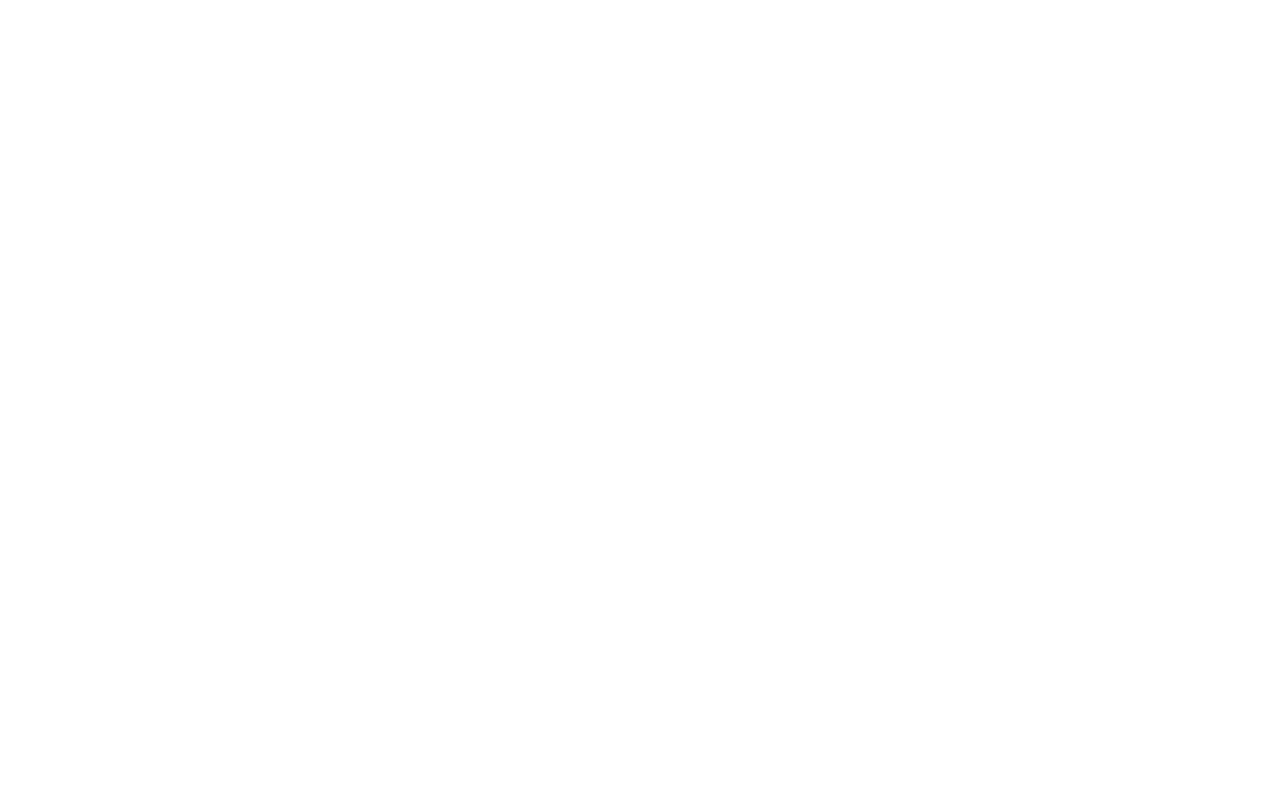
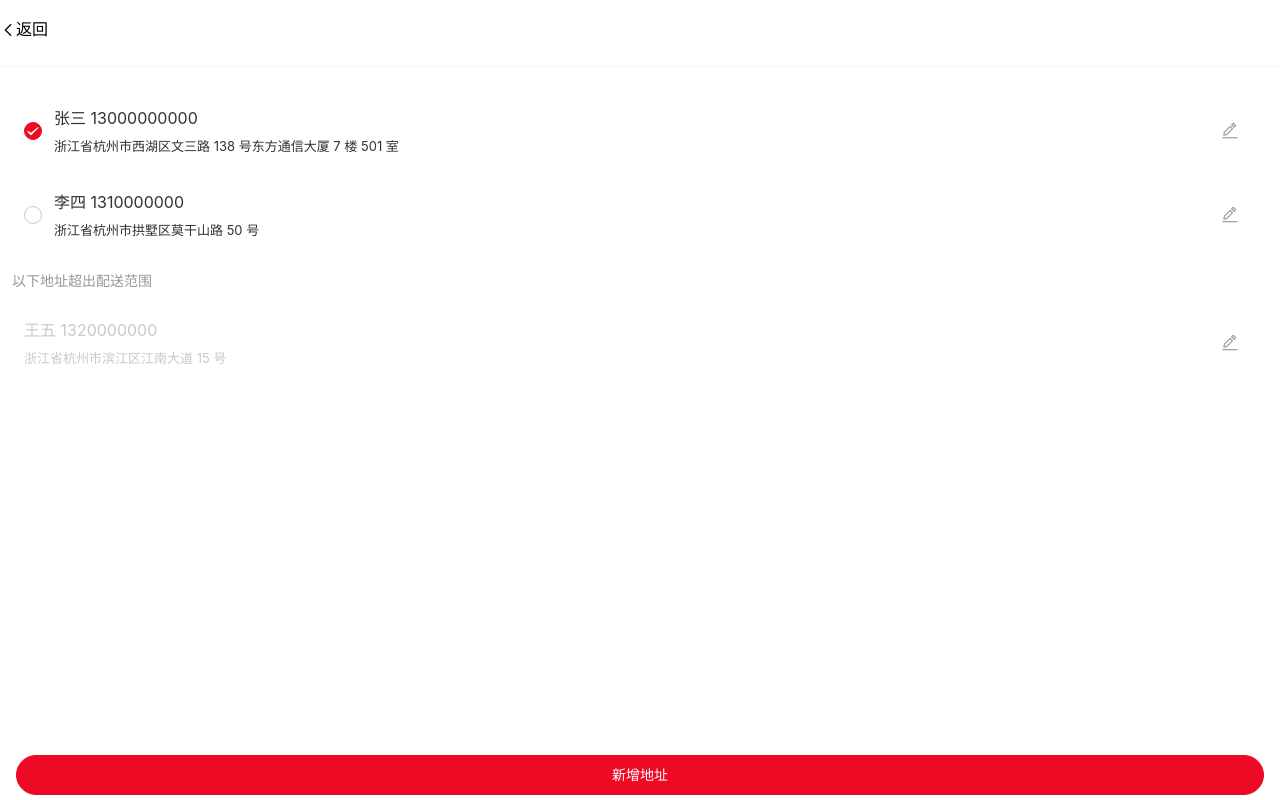
Before and after one commit to lanfengqiuqian/vue_vuex_vuerouter_app, a Vue app: page /userAddress in a window 1280 px wide. Built offline with nearby package versions, Linux system fonts and the light colour scheme.

Commit message:
[lanqiang]合并代码

```diff
--- /dev/null
+++ b/src/pages/UserAddress.vue
@@ -0,0 +1,75 @@
+<template>
+    <div class="userAddress">
+        <div class="back" @click="backHandler">
+            <van-icon name="arrow-left"  />
+            <span>返回</span>
+        </div>
+        <van-divider />
+
+        <van-address-list
+        v-model="chosenAddressId"
+        :list="list"
+        :disabled-list="disabledList"
+        disabled-text="以下地址超出配送范围"
+
+        />
+
+    </div>
+</template>
+<script>
+
+// import Vue from 'vue';
+// import { AddressList } from 'vant';
+
+// Vue.use(AddressList);
+export default {
+    data(){
+        return {
+            chosenAddressId: '1',
+            list: [
+                {
+                id: '1',
+                name: '张三',
+                tel: '13000000000',
+                address: '浙江省杭州市西湖区文三路 138 号东方通信大厦 7 楼 501 室'
+                },
+                {
+                id: '2',
+                name: '李四',
+                tel: '1310000000',
+                address: '浙江省杭州市拱墅区莫干山路 50 号'
+                }
+            ],
+            disabledList: [
+                {
+                id: '3',
+                name: '王五',
+                tel: '1320000000',
+                address: '浙江省杭州市滨江区江南大道 15 号'
+                }
+            ]
+        }
+    },
+    methods:{
+        backHandler(){
+            // this.$rourer.go(-1)
+            this.$router.push({path:"/user"})
+        }
+    }
+
+}
+</script>
+<style scoped>
+    .back{
+        height: 40px;
+        line-height: 40px;
+        position: relative;
+        padding-top: 10px;
+
+    }
+    .back span{
+        position: absolute;
+        top:9px;
+    }
+
+</style>
--- a/src/pages/manager/Order.vue
+++ b/src/pages/manager/Order.vue
@@ -1,6 +1,39 @@
 <template>
     <div class="order">
-        这是订单...helloworld
+       <div class="title">
+            <van-sticky>
+            <van-button style="width:100%">我的订单</van-button>
+            </van-sticky>
+            <hr>
+            <van-tabs>
+                    <!-- {{orders}} -->
+                <van-tab title="全部订单" >
+                   <!-- <van-card
+                   v-for="o in orders" :key="o.id"
+                    num="1"
+                    :price="o.total"
+                    :desc="o.remark"
+                    :number="o.orderTime"
+                    thumb="https://img.yzcdn.cn/vant/t-thirt.jpg"
+                    /> -->
+                    <van-card
+                    v-for="o in orders" :key="o.id"
+                    num="1"
+                    :price="o.total"
+                    :desc="o.remark"
+                    title="商品标题"
+                    thumb="https://img.yzcdn.cn/vant/t-thirt.jpg"
+                    >
+                        <div slot="tags">
+                            <van-tag plain type="danger"></van-tag>
+                        </div>
+                    </van-card>
+                </van-tab>
+                <van-tab title="未付款"></van-tab>
+                <van-tab title="未服务"> 3</van-tab>
+                <van-tab title="未评价"> 4</van-tab>
+            </van-tabs>
+       </div>
     </div>
 </template>
 <script>
@@ -8,18 +41,47 @@ import {mapState,mapGetters,mapMutations,mapActions} from 'vuex'
 export default {
     data(){
         return {
-
+            active:0,
         }
     },
     computed:{
-        ...mapState("order",[]),
+        ...mapState("order",["orders"]),
         ...mapGetters("order",[]),
     },
     methods:{
-        ...mapMutations("order",[]),
-        ...mapActions("order",[]),
+        ...mapMutations("order",[""]),
+        ...mapActions("order",["findAllOrders"]),
+        //普通方法
+         dateParse(dataString) {
+		  if(dataString){
+		    let date = new Date(dataString);
+		    let Y = date.getFullYear() + '-';
+		    let M = (date.getMonth()+1 < 10 ? '0'+(date.getMonth()+1) : date.getMonth()+1) + '-';
+		    let D = (date.getDate()< 10 ? '0'+date.getDate() : date.getDate())+' ';
+		    let h = (date.getHours()< 10 ? '0'+date.getHours() : date.getHours())+ ':';
+		    let m = (date.getMinutes()< 10 ? '0'+date.getMinutes() : date.getMinutes())+ ':';
+		    let s = (date.getSeconds()< 10 ? '0'+date.getSeconds() : date.getSeconds());
+		    return Y+M+D+h+m+s;
+		  }else{
+		    return '';
+		  }
+		}
     },
     created(){
+        this.findAllOrders();
+        console.log(this.dateParse(1568961628188))
     }
 }
 </script>
+<style scoped>
+    .title {
+        text-align: center;
+        font-size: 1.5rem;
+        margin-bottom: 1px;
+        border: 1px !important;
+    }
+    .title * {
+        border: 0px;
+
+    }
+</style>
--- a/src/router/index.js
+++ b/src/router/index.js
@@ -33,10 +33,15 @@ const routes = [
       }]
     }]
   },
+  //登陆
   {
     path: '/login',
     name: 'login',
     component: () => import('../pages/Login.vue')
+  },{
+    path:'/userAddress',
+    name:'userAddress',
+    component: () => import(/* webpackChunkName: "about" */ '../pages/UserAddress.vue')
   }
 ]
 
--- a/src/store/order.js
+++ b/src/store/order.js
@@ -3,11 +3,20 @@ import {get,post,post_array} from '../http/axios'
 export default {
     namespaced:true,
     state:{
-        test:"hello"
+        test:"hello",
+        orders:[]
     },
     getters:{
     },
     mutations:{
+        refreshOrders(state,orders){
+            state.orders=orders;
+        }
     },
-    actions:{}
+    actions:{
+        async findAllOrders(context){
+            let response = await get("/order/findAll");
+            context.commit("refreshOrders",response.data)
+        }
+    }
 }
```
